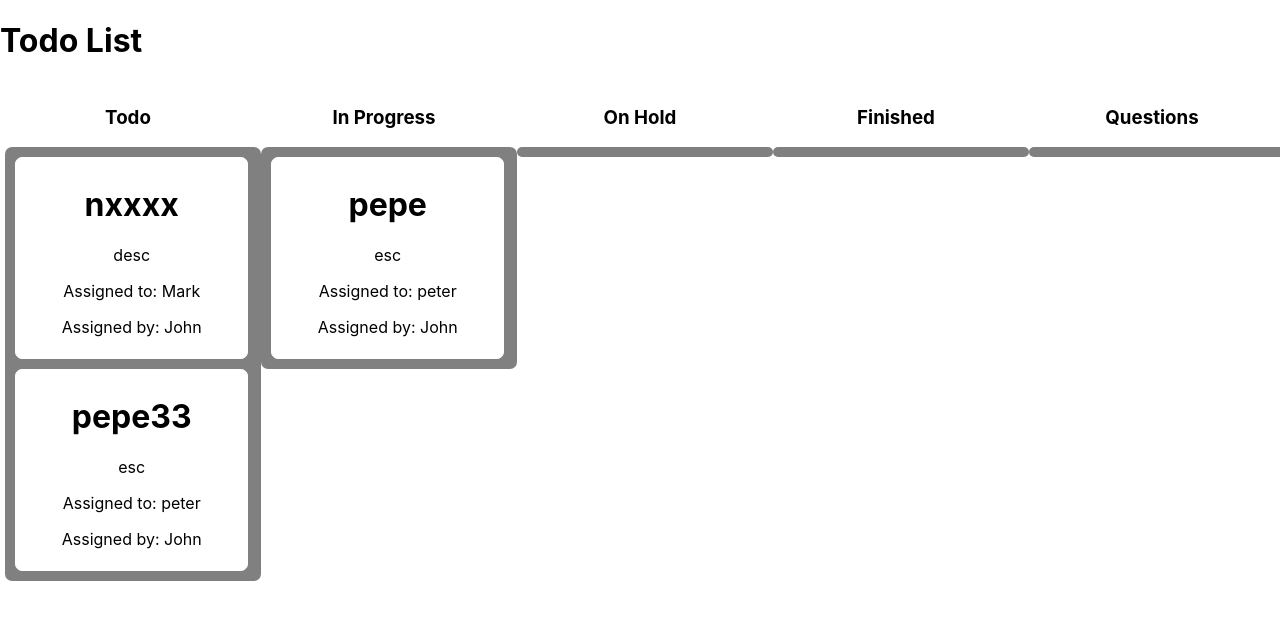
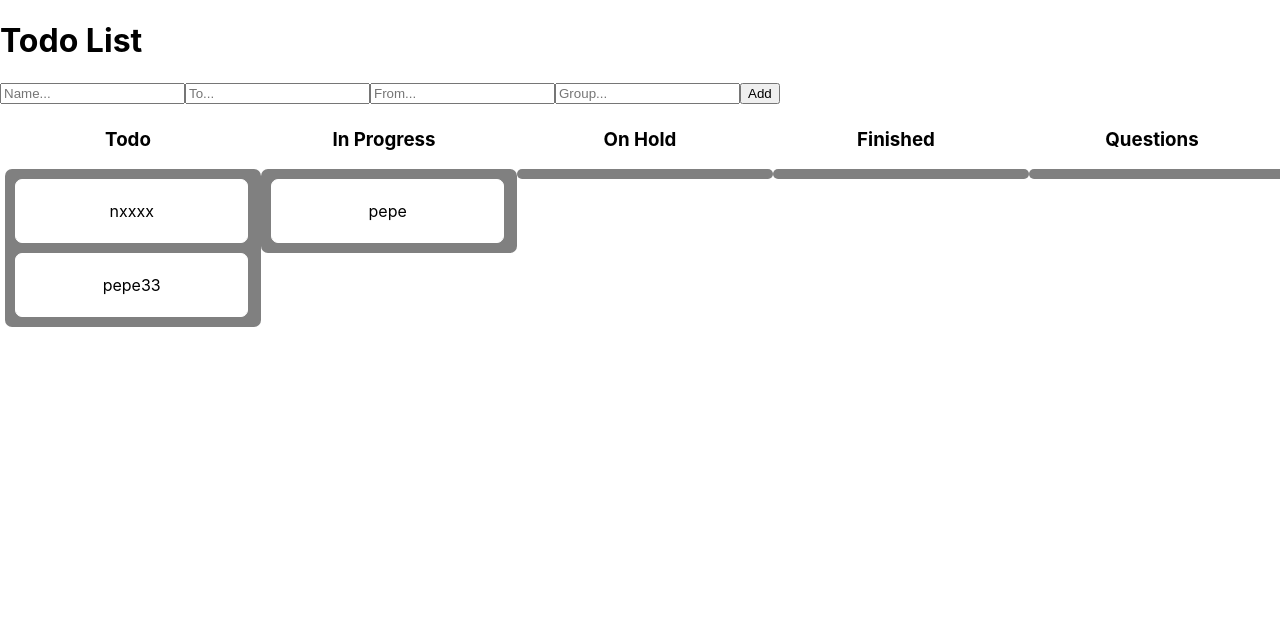
Before and after one commit to SuKaiwen/Small-Projects-5-TodoList, a React (Create React App) app: page / in a window 1280 px wide. Shown: the top 620 px of the page. Built offline with nearby package versions, Linux system fonts and the light colour scheme.

Commit message:
core functionality

```diff
--- a/src/App.js
+++ b/src/App.js
@@ -7,28 +7,24 @@ import _ from "lodash";
 const item = {
     id:"13012",
     name: "nxxxx",
-    desc: "desc",
-    assignedTo: "Mark",
-    assignedBy: "John"
 }
 
 const item2 = {
     id:"123",
     name: "pepe",
-    desc: "esc",
-    assignedTo:"peter",
-    assignedBy: "John",
 }
 
 const item3 = {
     id:"12324",
     name: "pepe33",
-    desc: "esc",
-    assignedTo:"peter",
-    assignedBy: "John",
 }
 
 function App() {
+  const [text, setText] = useState();
+  const [assigned, setAssigned] = useState();
+  const [assignedBy, setAssignedBy] = useState();
+  const [group, setGroup] = useState();
+
   const [state, setState] = useState({
     "todo":{
         title: "Todo",
@@ -64,16 +60,40 @@ function App() {
     setState(prev => {
         prev={...prev};
         prev[source.droppableId].items.splice(source.index, 1);
-
         prev[destination.droppableId].items.splice(destination.index, 0, copy);
-
         return prev;
     })
+  }
+
+  const addItem = () => {
+    setState(prev => {
+        return {
+            ...prev,
+            todo: {
+                title:"title",
+                items:[
+                {
+                    id:"1234",
+                    name: text
+                },
+                ...prev.todo.items]
+            }
+        }
+    })
+
+    setText("");
   }
 
   return (
     <div>
       <h1>Todo List</h1>
+      <div>
+          <input type="text" placeholder="Name..." value={text} onChange={(e) => setText(e.target.value)} />
+          <input type="text" placeholder="To..." value={text} onChange={(e) => setAssigned(e.target.value)} />
+          <input type="text" placeholder="From..." value={text} onChange={(e) => setAssignedBy(e.target.value)} />
+          <input type="text" placeholder="Group..." value={text} onChange={(e) => setGroup(e.target.value)} />
+          <button onClick={addItem}>Add</button>
+        </div>
       <div className="App">
       <DragDropContext onDragEnd={handleDragEnd}>
         {_.map(state, (data, key) => {
@@ -98,10 +118,7 @@ function App() {
                                                             {...provided.dragHandleProps}
                                                             className="item"
                                                         >
-                                                            <h1>{x.name}</h1>
-                                                            <p>{x.desc}</p>
-                                                            <p>Assigned to: {x.assignedTo}</p>
-                                                            <p>Assigned by: {x.assignedBy}</p>
+                                                            <p>{x.name}</p>
                                                         </div>
 
                                                     )
```
